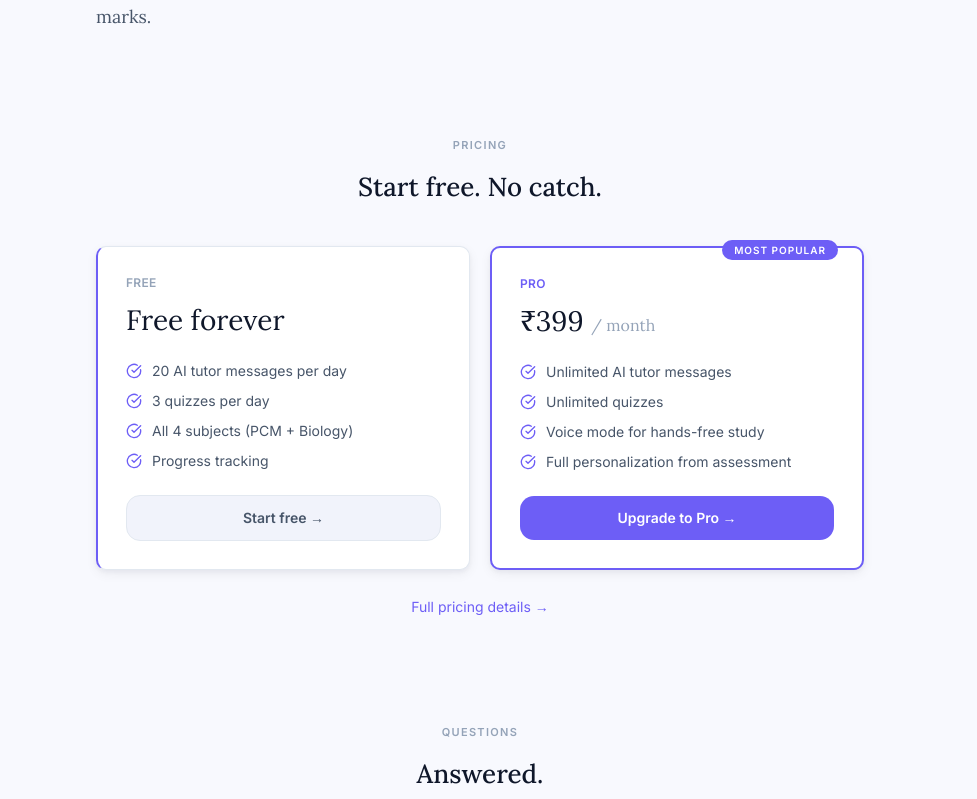
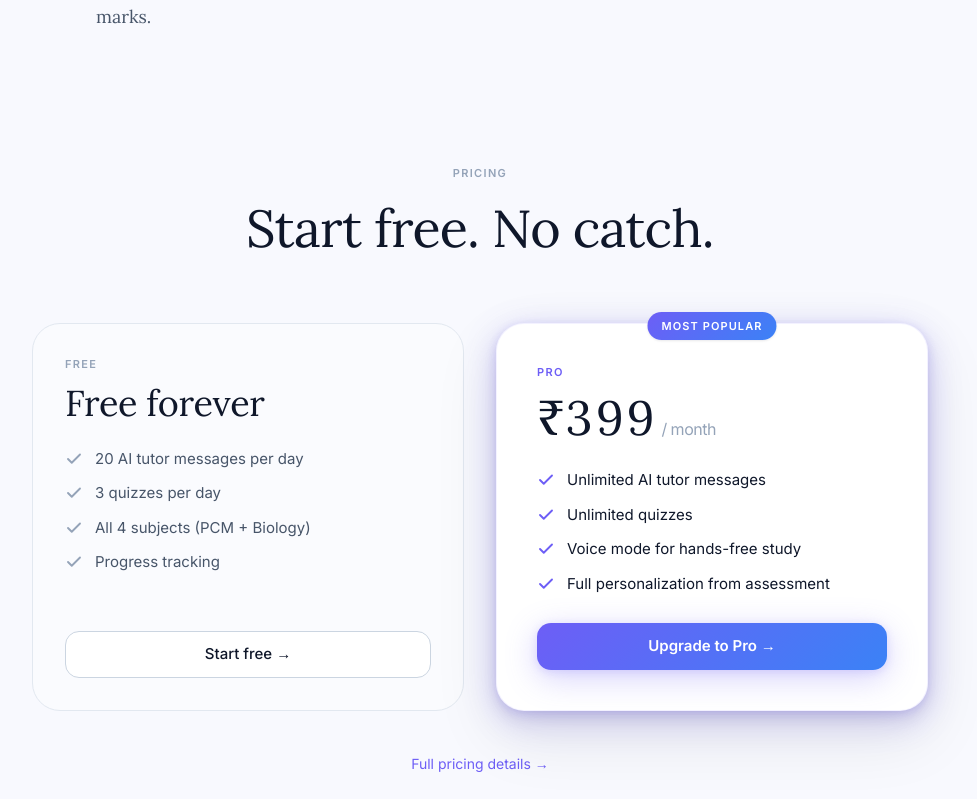
Before and after one commit to Vxrun19/Edumind, a Next.js app in the folder edumind/: page / in a window 1280 px wide. Shown: the part 4901-5700 px from the top of the page, without its empty margins (160-1137 px from the left). Built offline with nearby package versions, Linux system fonts and the light colour scheme; no server answers.

Commit message:
Redesign pricing preview with Pro card as visual hero in new design system
Co-Authored-By: Claude Opus 4.7 (1M context) <noreply@anthropic.com>

```diff
--- a/edumind/src/components/landing/pricing-preview-section.tsx
+++ b/edumind/src/components/landing/pricing-preview-section.tsx
@@ -1,138 +1,258 @@
 'use client'
 
 import Link from 'next/link'
-import { CheckCircle } from 'lucide-react'
-import { ScrollReveal, StaggerContainer, StaggerItem } from '@/components/animations'
+import { Check } from 'lucide-react'
+import { motion, useReducedMotion } from 'framer-motion'
+import {
+  ScrollReveal,
+  StaggerContainer,
+  StaggerItem,
+} from '@/components/animations'
 
-const freeFeatures = [
+const easing: [number, number, number, number] = [0.16, 1, 0.3, 1]
+
+// Honest feature lists — preserved verbatim from prior version. These
+// were already audited in the earlier bug-fix pass (₹399, no fake "11
+// courses" claim, no aspirational features). Do NOT change copy here.
+const FREE_FEATURES = [
   '20 AI tutor messages per day',
   '3 quizzes per day',
   'All 4 subjects (PCM + Biology)',
   'Progress tracking',
-]
+] as const
 
-const proFeatures = [
+const PRO_FEATURES = [
   'Unlimited AI tutor messages',
   'Unlimited quizzes',
   'Voice mode for hands-free study',
   'Full personalization from assessment',
-]
+] as const
 
 export function PricingPreviewSection() {
+  const prefersReducedMotion = useReducedMotion()
+
   return (
-    <section className="px-6 mt-[100px]">
-      <div className="max-w-3xl mx-auto">
+    <section
+      className="relative px-6 mt-24 md:mt-32"
+      aria-labelledby="pricing-heading"
+    >
+      <div className="max-w-4xl mx-auto">
+        {/* Section header */}
         <ScrollReveal>
           <div className="text-center">
-            <span className="label-text">PRICING</span>
+            <span className="label">Pricing</span>
             <h2
-              className="font-serif text-[26px] font-medium mt-3"
-              style={{ color: 'var(--text-primary)' }}
+              id="pricing-heading"
+              className="font-serif font-normal mt-4"
+              style={{
+                color: 'var(--text-primary)',
+                fontSize: 'clamp(32px, 4.5vw, 52px)',
+                lineHeight: 1.15,
+                letterSpacing: '-0.015em',
+              }}
             >
               Start free. No catch.
             </h2>
           </div>
         </ScrollReveal>
 
-        <StaggerContainer className="grid md:grid-cols-2 gap-5 mt-10" stagger={0.07}>
-          {/* Free */}
-          <StaggerItem>
-            <div className="notebook-panel p-7 h-full flex flex-col">
-              <span
-                className="font-sans text-xs font-semibold uppercase tracking-wide"
-                style={{ color: 'var(--text-tertiary)' }}
+        {/* Cards grid.
+         *  JSX order is [Pro, Free] so the Pro card animates first and
+         *  stacks first on mobile (where it should be top — it's the
+         *  hero). On desktop, `md:order-*` flips visual order so Free
+         *  sits on the left and Pro on the right, with Pro still
+         *  animating first to pull the eye.                              */}
+        <StaggerContainer
+          className="grid md:grid-cols-2 gap-6 md:gap-8 mt-12 md:mt-16 items-stretch"
+          stagger={0.1}
+          delayChildren={0.1}
+        >
+          {/* ─── PRO — visual hero ───────────────────────────────── */}
+          <StaggerItem className="md:order-2">
+            <div
+              className="h-full flex flex-col relative p-8 md:p-10"
+              style={{
+                background: 'var(--bg-surface)',
+                border: '1px solid var(--accent-subtle)',
+                borderRadius: 'var(--radius-2xl)',
+                // Stacked shadow: base elevation (xl) + violet halo
+                // (glow). Together they advance the card from the page
+                // and signal "this is the premium choice."
+                boxShadow: 'var(--shadow-xl), var(--shadow-glow)',
+              }}
+            >
+              {/* "Most popular" pill — independent motion so it lands
+               *  AFTER the card body, like a stamp at the end. */}
+              <motion.div
+                className="absolute -top-3 left-1/2 font-sans"
+                initial={
+                  prefersReducedMotion
+                    ? { opacity: 0, x: '-50%' }
+                    : { opacity: 0, x: '-50%', scale: 0.85 }
+                }
+                whileInView={
+                  prefersReducedMotion
+                    ? { opacity: 1, x: '-50%' }
+                    : { opacity: 1, x: '-50%', scale: 1 }
+                }
+                viewport={{ once: true, margin: '-80px' }}
+                transition={{
+                  duration: prefersReducedMotion ? 0.3 : 0.4,
+                  ease: easing,
+                  delay: prefersReducedMotion ? 0 : 0.65,
+                }}
+                style={{
+                  background: 'var(--gradient-primary)',
+                  color: 'white',
+                  fontSize: 11,
+                  fontWeight: 600,
+                  letterSpacing: '0.1em',
+                  textTransform: 'uppercase',
+                  padding: '6px 14px',
+                  borderRadius: '999px',
+                  boxShadow: 'var(--shadow-sm)',
+                  whiteSpace: 'nowrap',
+                }}
               >
-                Free
+                Most popular
+              </motion.div>
+
+              <span className="label" style={{ color: 'var(--accent)' }}>
+                Pro
               </span>
               <p
-                className="font-serif text-[28px] mt-2"
-                style={{ color: 'var(--text-primary)' }}
+                className="font-serif font-normal mt-3"
+                style={{
+                  color: 'var(--text-primary)',
+                  fontSize: 'clamp(36px, 4.5vw, 48px)',
+                  lineHeight: 1.1,
+                  letterSpacing: '-0.01em',
+                  fontVariantNumeric: 'tabular-nums',
+                }}
               >
-                Free forever
+                ₹399
+                <span
+                  className="font-sans font-normal"
+                  style={{
+                    color: 'var(--text-tertiary)',
+                    fontSize: 16,
+                    marginLeft: 6,
+                  }}
+                >
+                  / month
+                </span>
               </p>
-              <ul className="mt-5 space-y-2.5 flex-1">
-                {freeFeatures.map((f) => (
-                  <li key={f} className="flex items-center gap-2.5">
-                    <CheckCircle size={16} style={{ color: 'var(--accent)' }} />
-                    <span className="font-sans text-sm" style={{ color: 'var(--text-secondary)' }}>
+
+              <ul className="mt-6 space-y-3 flex-1">
+                {PRO_FEATURES.map((f) => (
+                  <li key={f} className="flex items-start gap-3">
+                    <Check
+                      size={18}
+                      strokeWidth={2.5}
+                      style={{
+                        color: 'var(--accent)',
+                        flexShrink: 0,
+                        marginTop: 2,
+                      }}
+                    />
+                    <span
+                      className="font-sans"
+                      style={{
+                        color: 'var(--text-primary)',
+                        fontSize: 15,
+                        lineHeight: 1.5,
+                      }}
+                    >
                       {f}
                     </span>
                   </li>
                 ))}
               </ul>
+
               <Link
-                href="/sign-up"
-                className="block w-full text-center font-sans text-sm font-semibold px-6 py-3 rounded-xl mt-6 transition-all duration-200 hover:-translate-y-[1px]"
-                style={{
-                  background: 'var(--bg-muted)',
-                  border: '1px solid var(--border)',
-                  color: 'var(--text-secondary)',
-                }}
+                href="/pricing"
+                className="btn-primary mt-7 block w-full text-center"
               >
-                {'Start free \u2192'}
+                Upgrade to Pro →
               </Link>
             </div>
           </StaggerItem>
 
-          {/* Pro */}
-          <StaggerItem>
+          {/* ─── FREE — intentionally quieter ────────────────────── */}
+          <StaggerItem className="md:order-1">
             <div
-              className="notebook-panel p-7 h-full flex flex-col relative"
-              style={{ border: '2px solid var(--accent)' }}
+              className="h-full flex flex-col p-7 md:p-8"
+              style={{
+                background: 'var(--bg-subtle)',
+                border: '1px solid var(--border)',
+                borderRadius: 'var(--radius-2xl)',
+                // No shadow — the card sits nearly flat against the
+                // page background so the eye is pulled to the Pro card.
+              }}
             >
-              <div className="absolute -top-3 right-6">
-                <span
-                  className="text-[10px] uppercase tracking-[0.1em] font-bold px-3 py-1 rounded-full text-white"
-                  style={{ background: 'var(--accent)' }}
-                >
-                  Most popular
-                </span>
-              </div>
-              <span
-                className="font-sans text-xs font-semibold uppercase tracking-wide"
-                style={{ color: 'var(--accent)' }}
-              >
-                Pro
+              <span className="label" style={{ color: 'var(--text-tertiary)' }}>
+                Free
               </span>
               <p
-                className="font-serif text-[28px] mt-2"
-                style={{ color: 'var(--text-primary)' }}
+                className="font-serif font-normal mt-3"
+                style={{
+                  color: 'var(--text-primary)',
+                  fontSize: 'clamp(28px, 3.5vw, 36px)',
+                  lineHeight: 1.1,
+                  letterSpacing: '-0.01em',
+                }}
               >
-                ₹399{' '}
-                <span className="text-base" style={{ color: 'var(--text-tertiary)' }}>
-                  / month
-                </span>
+                Free forever
               </p>
-              <ul className="mt-5 space-y-2.5 flex-1">
-                {proFeatures.map((f) => (
-                  <li key={f} className="flex items-center gap-2.5">
-                    <CheckCircle size={16} style={{ color: 'var(--accent)' }} />
-                    <span className="font-sans text-sm" style={{ color: 'var(--text-secondary)' }}>
+
+              <ul className="mt-6 space-y-3 flex-1">
+                {FREE_FEATURES.map((f) => (
+                  <li key={f} className="flex items-start gap-3">
+                    <Check
+                      size={18}
+                      strokeWidth={2.5}
+                      style={{
+                        color: 'var(--text-tertiary)',
+                        flexShrink: 0,
+                        marginTop: 2,
+                      }}
+                    />
+                    <span
+                      className="font-sans"
+                      style={{
+                        color: 'var(--text-secondary)',
+                        fontSize: 15,
+                        lineHeight: 1.5,
+                      }}
+                    >
                       {f}
                     </span>
                   </li>
                 ))}
               </ul>
+
               <Link
-                href="/pricing"
-                className="block w-full text-center font-sans text-sm font-semibold px-6 py-3 rounded-xl mt-6 text-white transition-all duration-200 hover:-translate-y-[1px] hover:opacity-90"
-                style={{ background: 'var(--accent)' }}
+                href="/sign-up"
+                className="btn-secondary mt-7 block w-full text-center"
               >
-                {'Upgrade to Pro \u2192'}
+                Start free →
               </Link>
             </div>
           </StaggerItem>
         </StaggerContainer>
 
-        <div className="text-center mt-6">
-          <Link
-            href="/pricing"
-            className="font-sans text-sm transition-colors duration-200 hover:underline"
-            style={{ color: 'var(--accent)' }}
-          >
-            {'Full pricing details \u2192'}
-          </Link>
-        </div>
+        {/* Quiet "full pricing" link below the cards */}
+        <ScrollReveal delay={0.3}>
+          <div className="text-center mt-8 md:mt-10">
+            <Link
+              href="/pricing"
+              className="font-sans transition-opacity duration-200 hover:opacity-70"
+              style={{ color: 'var(--accent)', fontSize: 14 }}
+            >
+              Full pricing details →
+            </Link>
+          </div>
+        </ScrollReveal>
       </div>
     </section>
   )
```
